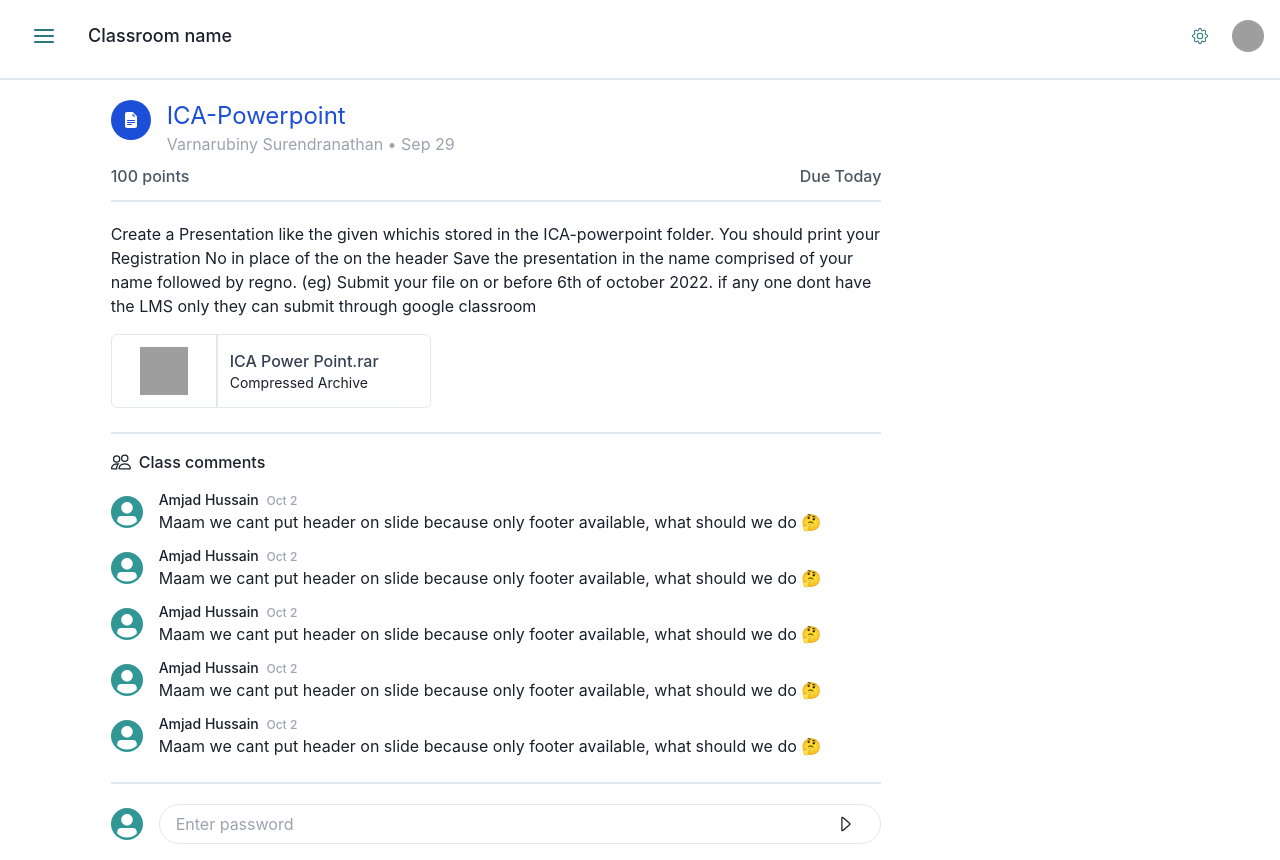
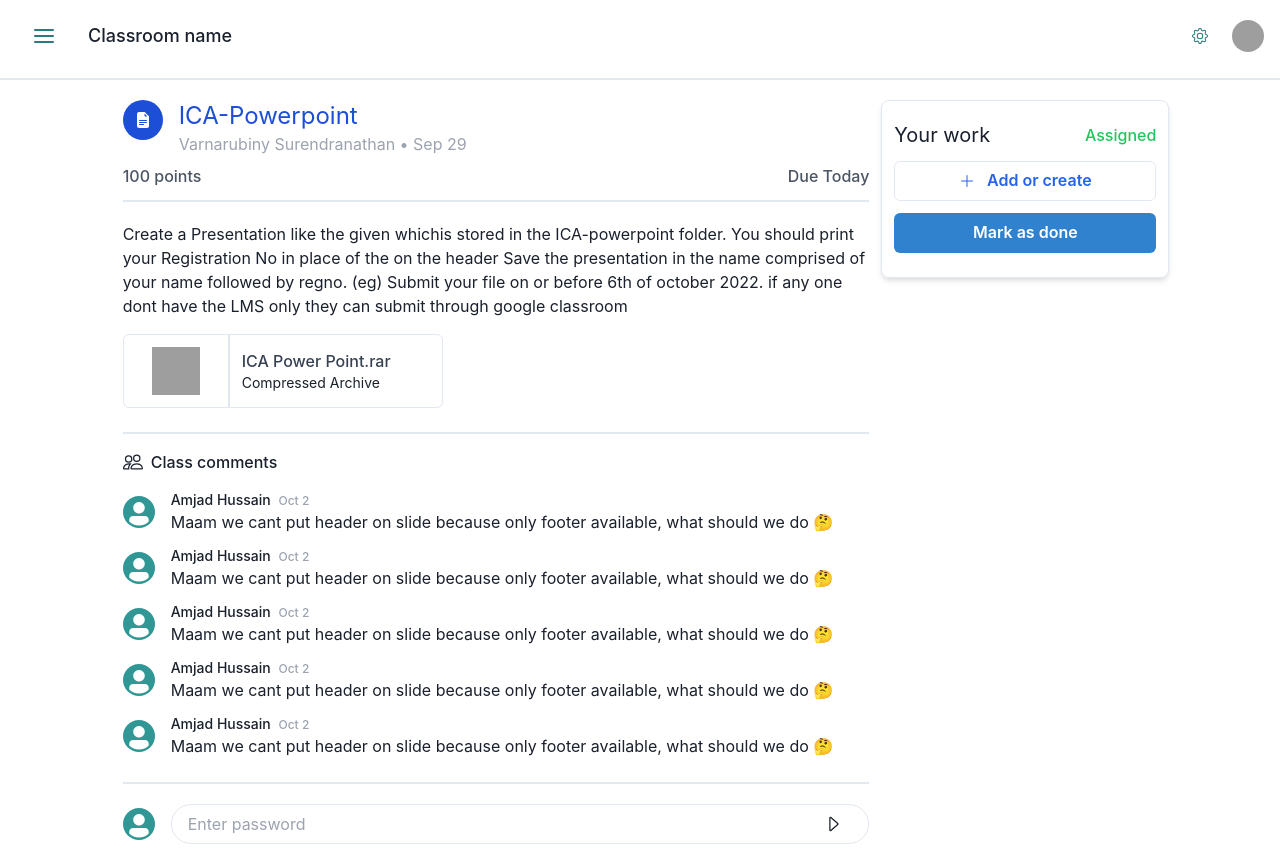
Before and after one commit to NaveenDanj/google-classroom-clone, a Next.js app: page /ViewAssignment in a window 1280 px wide. Built offline with nearby package versions, Linux system fonts and the light colour scheme; no server answers; grey boxes are pictures that could not be loaded.

Commit message:
added your work component

```diff
--- a/components/Classroom/ViewAssignment/ViewAssignmentBody.tsx
+++ b/components/Classroom/ViewAssignment/ViewAssignmentBody.tsx
@@ -1,15 +1,16 @@
-import { Avatar, Box, Button, Divider, Input, InputGroup, InputRightElement } from '@chakra-ui/react'
+import { Avatar, Box, Button, Input, InputGroup, InputRightElement } from '@chakra-ui/react'
 import Image from 'next/image'
 import React from 'react'
 import { BsFillFileEarmarkTextFill, BsPeople , BsCaretRight } from 'react-icons/bs'
 import UserComment from '../../Global/UserComment'
+import YourWork from './YourWork'
 
 const ViewAssignmentBody = () => {
     return (
         <div className='flex mt-5 flex-row justify-center'>
             <div className='px-1 w-full flex flex-col lg:flex-row sm:w-4/5 md:w-5/6 '>
 
-                <div className='flex-1'>
+                <div className='flex-1 mx-3'>
 
                     <div className='flex flex-row justify-between w-full'>
 
@@ -113,7 +114,7 @@
                 </div>
 
                 <div className='w-full lg:w-72'>
-
+                    <YourWork />
                 </div>
 
 
--- /dev/null
+++ b/components/Classroom/ViewAssignment/YourWork.tsx
@@ -0,0 +1,29 @@
+import { Box, Button } from '@chakra-ui/react';
+import React from 'react'
+import { BsPlusLg } from 'react-icons/bs';
+
+const YourWork = () => {
+  return (
+    <Box className='p-3 pb-3' borderWidth='1px' boxShadow={'md'} borderRadius='lg' overflow='hidden'>
+        <div className='flex flex-row justify-between mt-2'>
+            <h1 className=' text-xl my-auto'>Your work</h1>
+            <h3 className='text-green-500 font-medium my-auto'>Assigned</h3>
+        </div>
+
+        <div className='w-full mt-3 mb-3'>
+            <Button variant={'outline'} className='w-full flex flex-row'>
+                <BsPlusLg className='my-auto mr-3 text-blue-600' />
+                <span className='my-auto text-blue-600'>Add or create</span>
+            </Button>
+
+            <Button variant={'solid'} colorScheme={'blue'} className='w-full flex flex-row mt-3'>
+                <span className='my-auto text-white'>Mark as done</span>
+            </Button>
+
+        </div>
+
+    </Box>
+  )
+}
+
+export default YourWork;
```
